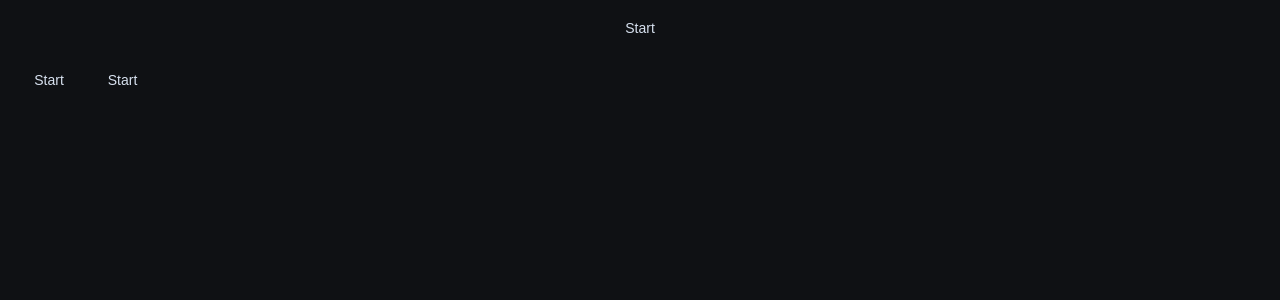
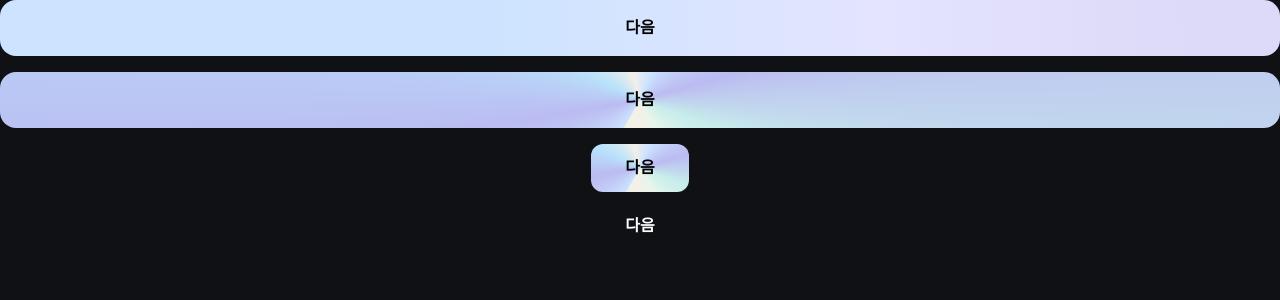
Before and after one commit to ljh130334/16th-team3-FE, a Next.js app: page /action/start in a window 1280 px wide. Shown: the top 300 px of the page. Built offline with nearby package versions, Linux system fonts and the light colour scheme.

Commit message:
feat: gradient 적용중

```diff
--- a/src/app/action/start/page.tsx
+++ b/src/app/action/start/page.tsx
@@ -2,10 +2,13 @@ import { Button } from '@/components/ui/button';
 
 export default function StartPage() {
   return (
-    <div className='rounded-'>
-      <Button> Start</Button>
-      <Button size="md"> Start</Button>
-      <Button size="sm"> Start</Button>
+    <div className="flex flex-col items-center justify-center gap-4">
+      <Button variant="primary"> 다음</Button>
+      <Button variant="pointer"> 다음</Button>
+      <Button size="md" variant="pointer">
+        다음
+      </Button>
+      <Button size="sm">다음</Button>
     </div>
   );
 }
--- a/src/components/ui/button.tsx
+++ b/src/components/ui/button.tsx
@@ -5,19 +5,17 @@ import { cva, type VariantProps } from 'class-variance-authority';
 import { cn } from '@/lib/utils';
 
 const buttonVariants = cva(
-  'inline-flex items-center justify-center gap-2 whitespace-nowrap text-sm font-medium ring-offset-background transition-colors focus-visible:outline-none focus-visible:ring-2 focus-visible:ring-ring focus-visible:ring-offset-2 disabled:pointer-events-none disabled:opacity-30 [&_svg]:pointer-events-none [&_svg]:size-4 [&_svg]:shrink-0',
+  'inline-flex items-center justify-center gap-2 whitespace-nowrap text-base font-semibold ring-offset-background transition-colors focus-visible:outline-none focus-visible:ring-2 focus-visible:ring-ring focus-visible:ring-offset-2 disabled:pointer-events-none disabled:opacity-30 [&_svg]:pointer-events-none [&_svg]:size-4 [&_svg]:shrink-0',
   {
     variants: {
       variant: {
-        default: 'bg-primary text-primary-foreground hover:bg-primary/90',
-        destructive:
-          'bg-destructive text-destructive-foreground hover:bg-destructive/90',
-        outline:
-          'border border-input bg-background hover:bg-accent hover:text-accent-foreground',
-        secondary:
-          'bg-secondary text-secondary-foreground hover:bg-secondary/80',
-        ghost: 'hover:bg-accent hover:text-accent-foreground',
-        link: 'text-primary underline-offset-4 hover:underline',
+        // TODO: tailwind 지정색상 적용 후 변경 필요
+        default: 'bg-primary text-white ',
+        tertiary: 'bg-tertiary text-white ',
+        primary:
+          'bg-[linear-gradient(269deg,_#DDD9F8_6.08%,_#E4E4FF_31.42%,_#CCE4FF_62.59%)] text-black ',
+        pointer:
+          'bg-[conic-gradient(from_210deg_at_50%_50%,_#CCE4FF_0deg,_#BBBBF1_50.05924701690674deg,_#B8E2FB_85.93855619430542deg,_#F2EFE8_134.97360706329346deg,_#CCE4FF_172.04890251159668deg,_#BBBBF1_224.6718692779541deg,_#C7EDEB_259.35521364212036deg,_#E7F5EB_298.8224387168884deg,_#F2F0E7_328.72185945510864deg)] text-black ',
       },
       size: {
         default: 'h-14 w-full rounded-2xl py-[18.5px]',
```
Also changed, not shown: 1 other file (tests, documents, lock files or other folders).
